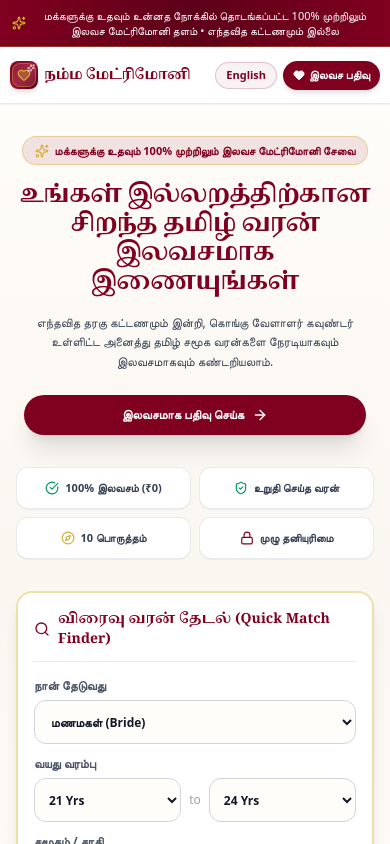
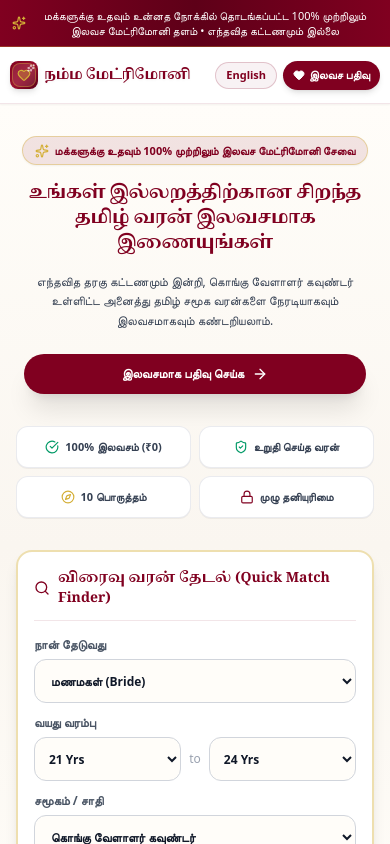
Before and after one commit to Manochithra-Subramaniam022/namma-matrimony, a Next.js app: page / in a window 390 px wide. Shown: the top 844 px of the page. Built offline with nearby package versions, Linux system fonts and the light colour scheme.

Commit message:
Reduce hero headline font size for balanced mobile and desktop view

```diff
--- a/src/frontend/components/landing/LandingPage.tsx
+++ b/src/frontend/components/landing/LandingPage.tsx
@@ -102,7 +102,7 @@ export default function LandingPage() {
             </div>
 
             {/* Main Headline */}
-            <h1 className="text-2xl sm:text-4xl md:text-5xl lg:text-6xl font-black text-primary font-serif tracking-tight leading-[1.2]">
+            <h1 className="text-lg sm:text-2xl md:text-3xl lg:text-4xl font-extrabold text-primary font-serif tracking-tight leading-snug sm:leading-tight max-w-2xl mx-auto px-1">
               {language === 'TA' ? (
                 <>
                   உங்கள் இல்லறத்திற்கான <br className="hidden sm:inline" />
@@ -117,7 +117,7 @@ export default function LandingPage() {
             </h1>
 
             {/* Subheading */}
-            <p className="text-xs sm:text-base md:text-lg text-gray-700 font-medium max-w-2xl mx-auto leading-relaxed px-1">
+            <p className="text-xs sm:text-sm md:text-base text-gray-700 font-medium max-w-xl mx-auto leading-relaxed px-1">
               {language === 'TA'
                 ? 'எந்தவித தரகு கட்டணமும் இன்றி, கொங்கு வேளாளர் கவுண்டர் உள்ளிட்ட அனைத்து தமிழ் சமூக வரன்களை நேரடியாகவும் இலவசமாகவும் கண்டறியலாம்.'
                 : 'A genuine non-profit community platform to help Tamil families connect directly, verify authentic profiles, and match horoscopes completely free.'}
```
